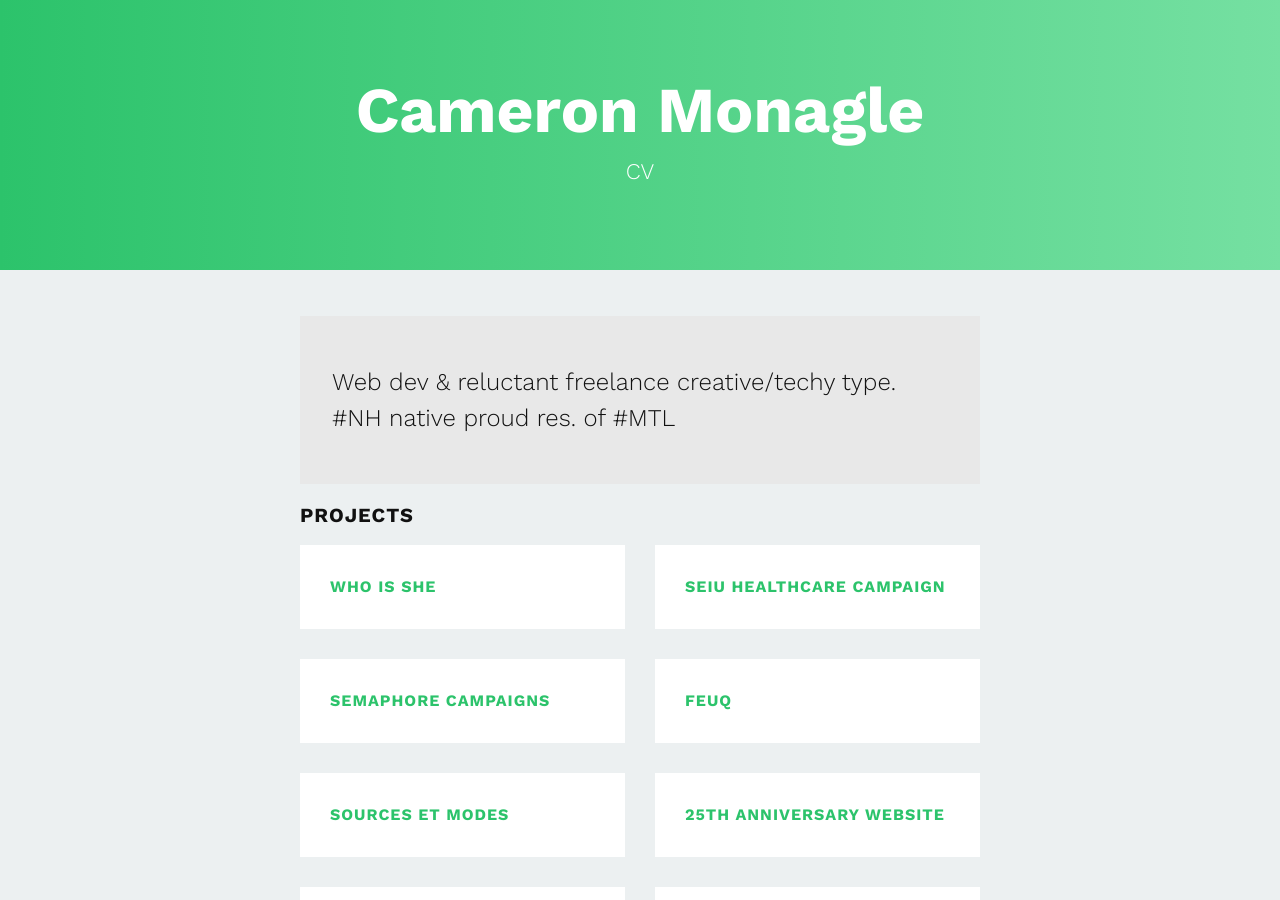
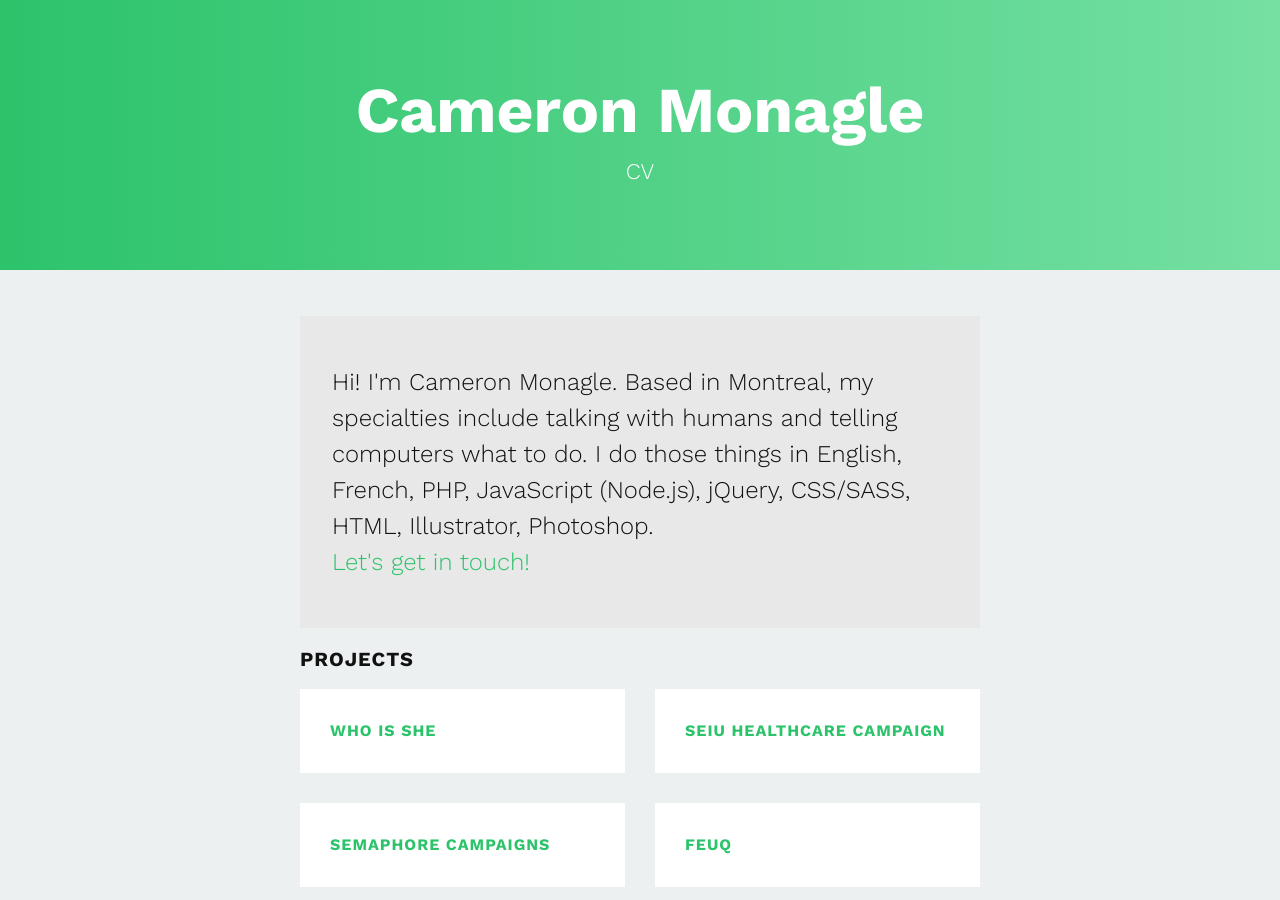
Before and after one commit to cmonagle/cmonagle.github.io, a Jekyll site: the page built from index.html, in a window 1280 px wide and 900 px high. Built offline with Jekyll 4.4.1, drawn with Linux system fonts in a browser that asks for light colours; some of the changed text lies outside the part shown.

Commit message:
moved bio into config file

```diff
--- a/_config.yml
+++ b/_config.yml
@@ -8,10 +8,10 @@
 # Site settings
 title: Cameron Monagle
 email: cameron.jm@gmail.com
-description: > # this means to ignore newlines until "baseurl:"
-  I'm good at talking to humans and giving computers instructions.
-  I do those things in English, French, PHP, JavaScript (Node.js),
-  jQuery, CSS/SASS, HTML, Illustrator, Photoshop.
+description: Montreal Web Developer, progressive activist, and techy-type.
+biography: > # this means to ignore newlines until "baseurl:"
+  Hi! I'm Cameron Monagle. Based in Montreal, my specialties include talking with humans and telling computers what to do.
+  I do those things in English, French, PHP, JavaScript (Node.js), jQuery, CSS/SASS, HTML, Illustrator, Photoshop.
 baseurl: "" # the subpath of your site, e.g. /blog
 url: "http://cameronmonagle.com" # the base hostname & protocol for your site
 twitter_username: cmonagle
--- a/index.html
+++ b/index.html
@@ -4,7 +4,8 @@ layout: default
 
 <div class="home">
   <p class="lead">
-    Web dev & reluctant freelance creative/techy type. #NH native proud res. of #MTL
+    {{ site.biography }}
+    <br><a href="mailto:{{ site.email }}">Let's get in touch!</a>
   </p>
   <h1 class="page-heading">Projects</h1>
 
```
